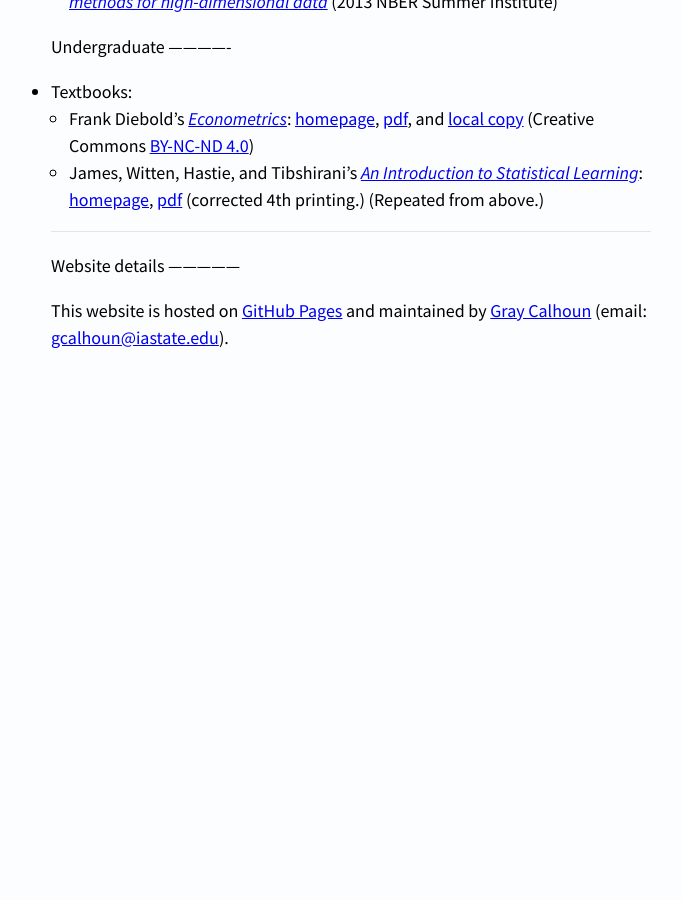
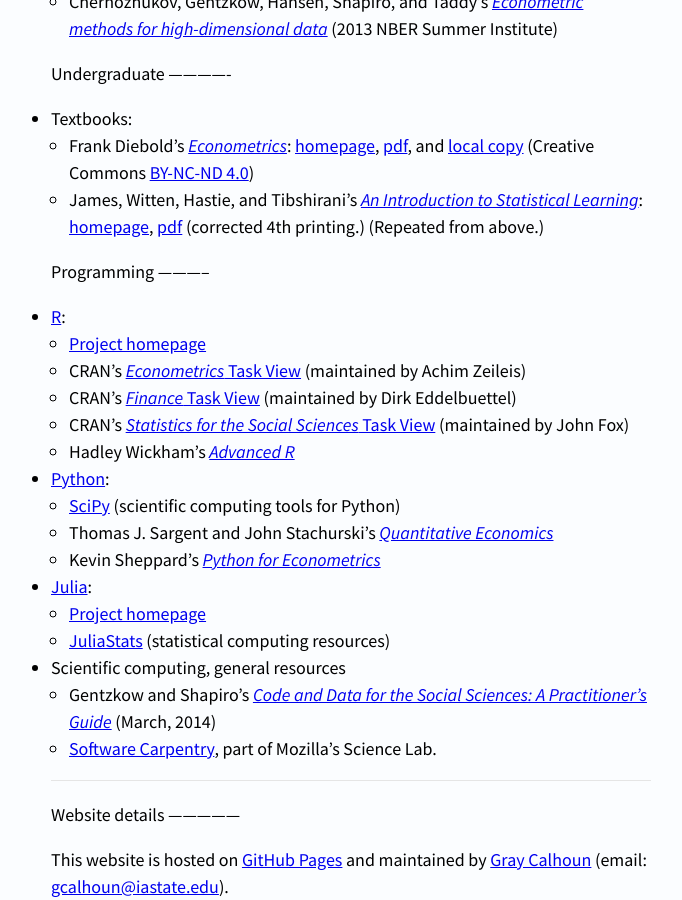
Before and after one commit to EconometricsLibrary/EconometricsLibrary.github.io, a Jekyll site: the page built from index.md, in a window 1280 px wide and 900 px high, scrolled down 2352 px. Shown: the whole window, without its empty margins (7-689 px from the left). Built offline with Jekyll 4.4.1, drawn with Linux system fonts in a browser that asks for light colours; Markdown is read by kramdown in place of the engine named in the settings; before the commit the page ends 2829 px from its top, so only the background shows below that.

Commit message:
Add software and programming resources to homepage

```diff
--- a/index.md
+++ b/index.md
@@ -19,6 +19,7 @@
   * [Macroeconometrics and financial econometrics](#3)
   * [Machine Learning topics](#4)
   * [Undergraduate](#5)
+  * [Programming](#7)
   * [Website details](#6)
 
 * Other pages on this website
@@ -158,7 +159,41 @@
 [g2]: http://www.ssc.upenn.edu/~fdiebold/Teaching104/Econometrics.pdf
 [g3]: /dl/diebold_econometrics.pdf
 
+<a id="7"> </a>
+Programming
+-----------
+* [R][h7]:
+  * [Project homepage][h7]
+  * CRAN's [*Econometrics* Task View][h2] (maintained by Achim Zeileis)
+  * CRAN's [*Finance* Task View][h3] (maintained by Dirk Eddelbuettel)
+  * CRAN's [*Statistics for the Social Sciences* Task View][h4] (maintained by John Fox)
+  * Hadley Wickham’s [*Advanced R*][h1]
+* [Python][h8]:
+  * [SciPy][h9] (scientific computing tools for Python)
+  * Thomas J. Sargent and John Stachurski's [*Quantitative Economics*][h5]
+  * Kevin Sheppard's [*Python for Econometrics*][h6]
+* [Julia][h10]:
+  * [Project homepage][h10]
+  * [JuliaStats][h11] (statistical computing resources)
+* Scientific computing, general resources
+  * Gentzkow and Shapiro's [*Code and Data for the Social Sciences: A
+    Practitioner's Guide*][h12] (March, 2014)
+  * [Software Carpentry][h11], part of Mozilla's Science Lab.
+
 <hr />
+
+[h1]: http://adv-r.had.co.nz/
+[h2]: http://cran.r-project.org/web/views/Econometrics.html
+[h3]: http://cran.r-project.org/web/views/Finance.html
+[h4]: http://cran.r-project.org/web/views/SocialSciences.html
+[h5]: http://quant-econ.net/
+[h6]: http://www.kevinsheppard.com/Python_for_Econometrics
+[h7]: http://www.r-project.org/
+[h8]: https://www.python.org/
+[h9]: http://scipy.org
+[h10]: http://julialang.org
+[h11]: http://software-carpentry.org
+[h12]: http://faculty.chicagobooth.edu/matthew.gentzkow/research/CodeAndData.pdf
 
 <a id="6"> </a>
 Website details
```
